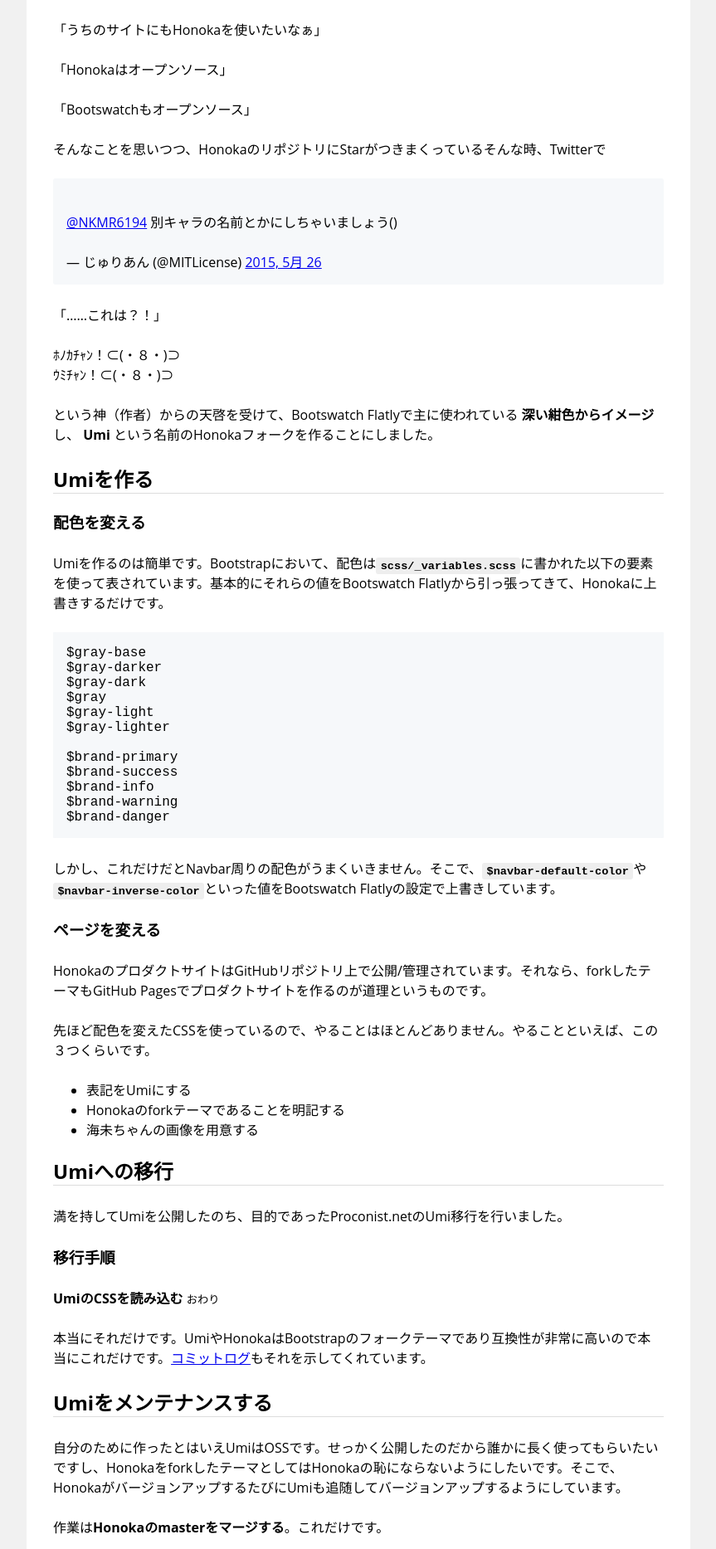
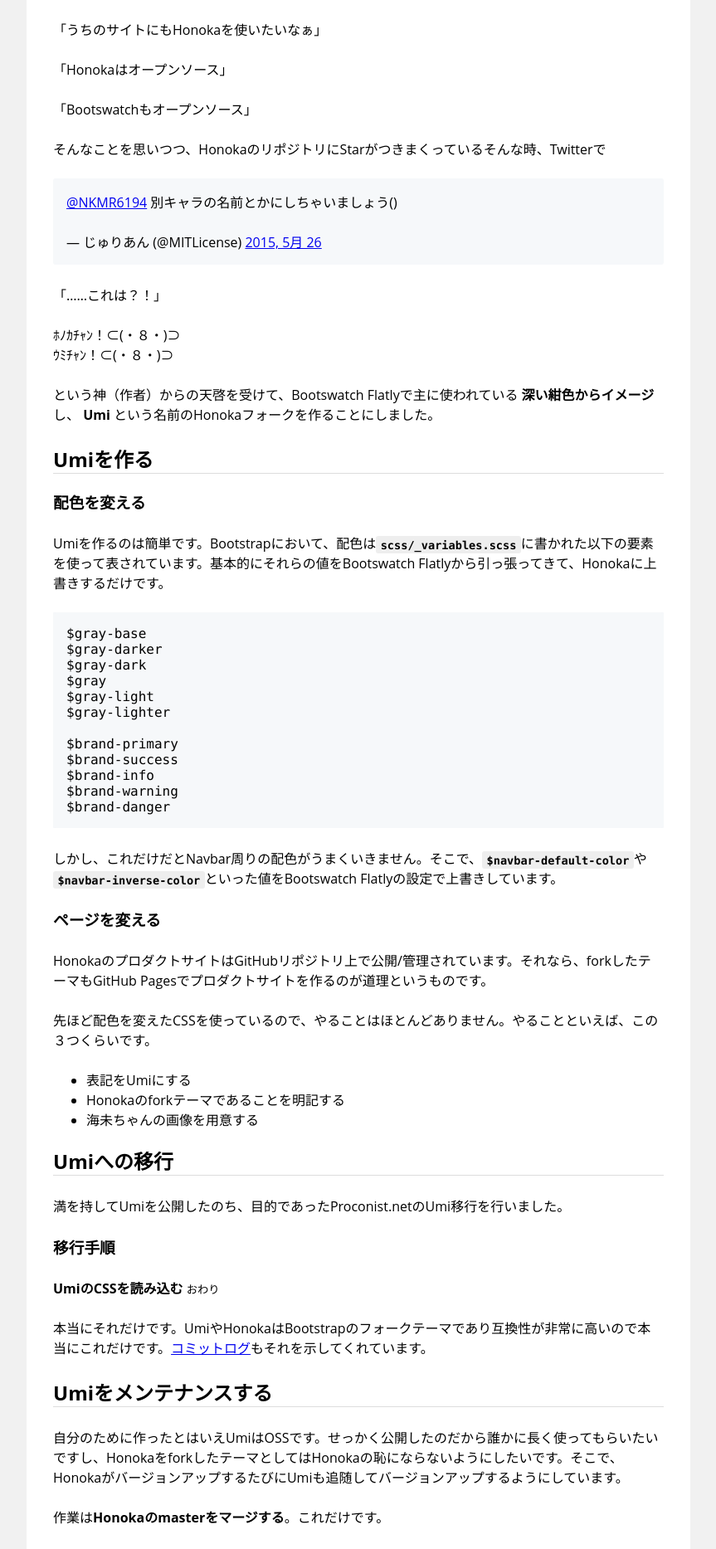
Before and after one commit to ysakasin/blog.sakasin.net, a Jekyll site: the page built from _posts/2015-12-15-making-bootstrap-umi.md, in a window 1280 px wide. Shown: the part 578-2445 px from the top of the page at 83% size, without its empty margins (208-1071 px from the left). Built offline with Jekyll 4.4.1, drawn with Linux system fonts in a browser that asks for light colours; comment, search, counter and statistics services are not loaded.

Commit message:
Fix blockquote

```diff
--- a/_includes/base.css
+++ b/_includes/base.css
@@ -110,12 +110,25 @@ footer {
 
 .highlight, blockquote {
   margin: 0;
+  margin-bottom: 1.5rem;
 }
 
 .highlight pre, blockquote {
   background-color: #f6f8fa;
   padding: 1em;
   border-radius: 3px;
+}
+
+blockquote p:first-child {
+  margin-top: 0;
+}
+
+blockquote p:last-child {
+  margin-bottom: 0;
+}
+
+.highlight pre, code {
+  font-family: "SFMono-Regular", Consolas, "Liberation Mono", Menlo, Courier, monospace;
 }
 
 pre {
```
